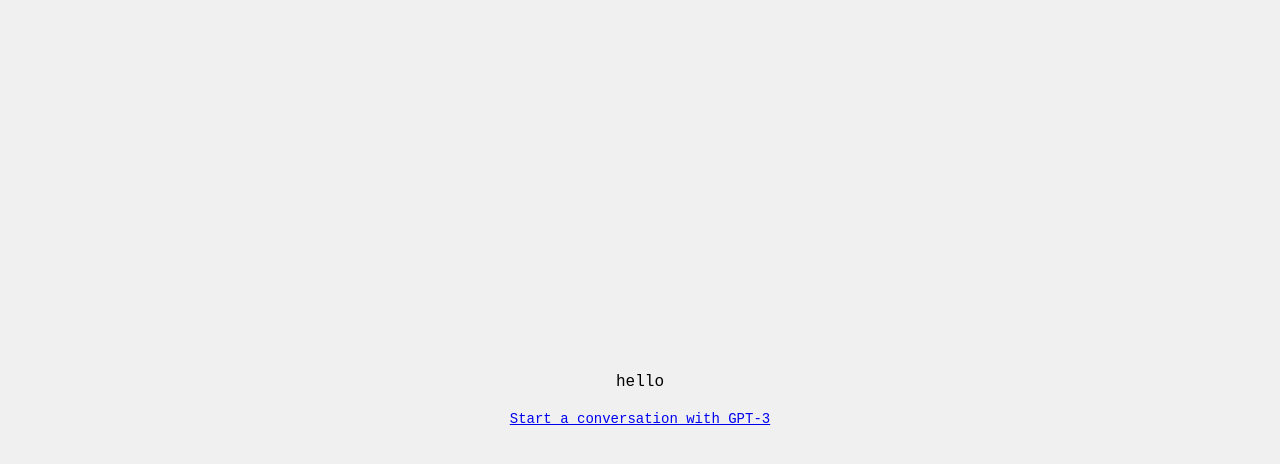
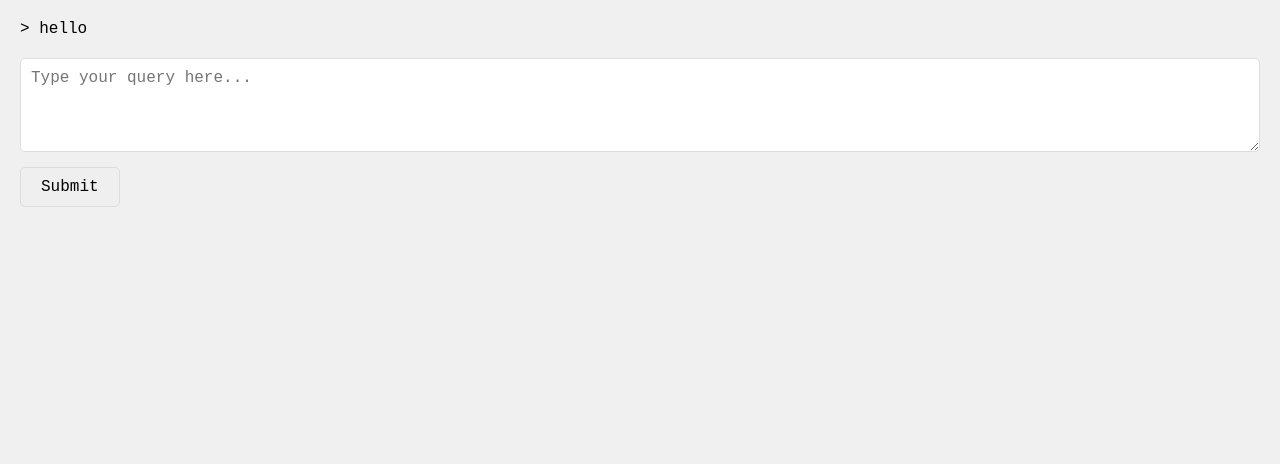
Before and after one commit to Styrmirr/Thebot, a plain HTML site: page index.html in a window 1280 px wide. Drawn offline with Linux system fonts and the light colour scheme.

Commit message:
Update index.html

```diff
--- a/index.html
+++ b/index.html
@@ -8,26 +8,69 @@
         body {
             font-family: 'Courier New', Courier, monospace;
             background-color: #f0f0f0;
+            margin: 0;
+            padding: 20px;
+        }
+        #container {
             display: flex;
-            justify-content: center;
-            align-items: center;
-            height: 100vh;
-            margin: 0;
+            flex-direction: column;
         }
-        .container {
-            text-align: center;
+        #output {
+            white-space: pre-wrap;
+            font-family: 'Courier New', Courier, monospace;
+            font-size: 16px;
         }
-        #link {
+        #input-container {
             margin-top: 20px;
-            display: block;
-            font-size: 14px;
+        }
+        #query {
+            width: calc(100% - 22px);
+            padding: 10px;
+            font-family: 'Courier New', Courier, monospace;
+            font-size: 16px;
+            border: 1px solid #ddd;
+            border-radius: 5px;
+        }
+        button {
+            margin-top: 10px;
+            padding: 10px 20px;
+            font-family: 'Courier New', Courier, monospace;
+            font-size: 16px;
+            border: 1px solid #ddd;
+            border-radius: 5px;
+            cursor: pointer;
         }
     </style>
 </head>
 <body>
-    <div class="container">
-        <div id="text">hello</div>
-        <a id="link" href="https://beta.openai.com/signup/" target="_blank">Start a conversation with GPT-3</a>
+    <div id="container">
+        <div id="output">> hello</div>
+        <div id="input-container">
+            <textarea id="query" rows="4" placeholder="Type your query here..."></textarea>
+            <button onclick="sendQuery()">Submit</button>
+        </div>
     </div>
+    <script>
+        async function sendQuery() {
+            const query = document.getElementById('query').value;
+            const outputElement = document.getElementById('output');
+
+            // Replace with your actual API endpoint
+            const apiUrl = 'https://api.example.com/query';
+
+            const response = await fetch(apiUrl, {
+                method: 'POST',
+                headers: {
+                    'Content-Type': 'application/json'
+                },
+                body: JSON.stringify({ query })
+            });
+
+            const data = await response.json();
+            outputElement.textContent += `\n> ${query}`;
+            outputElement.textContent += `\n> ${data.response}`;
+            document.getElementById('query').value = '';
+        }
+    </script>
 </body>
 </html>
```
